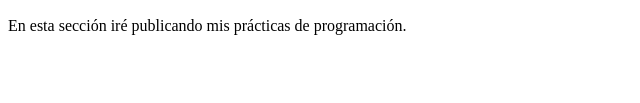
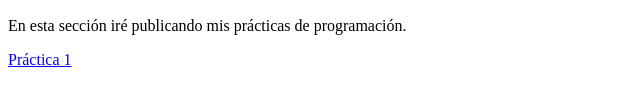
Before and after one commit to davidpisanoo/davidpisanoo.github.io, a plain HTML site: page index.html in a window 1280 px wide. Shown: the part 195-298 px from the top of the page, 0-640 px from the left. Drawn offline with Linux system fonts and the light colour scheme.

Commit message:
Add link to Práctica 1 in index.html

```diff
--- a/index.html
+++ b/index.html
@@ -15,6 +15,6 @@
 
     <h2>Ejercicios de p5.js</h2>
     <p>En esta sección iré publicando mis prácticas de programación.</p>
-
+    <p><a href="ejercicios_p5js/index.html">Práctica 1</a></p>
 </body>
 </html>
```
